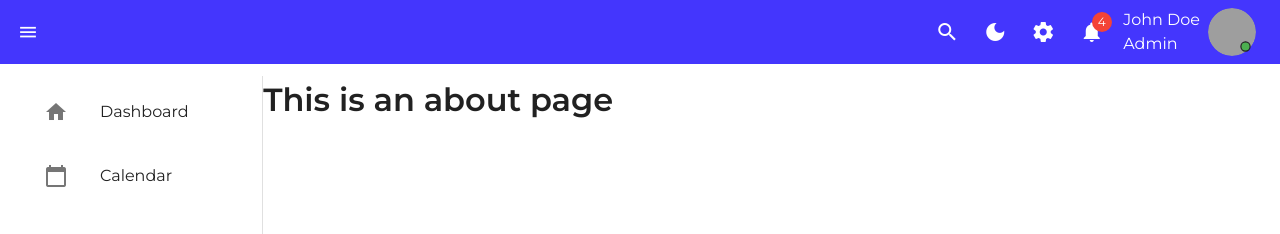
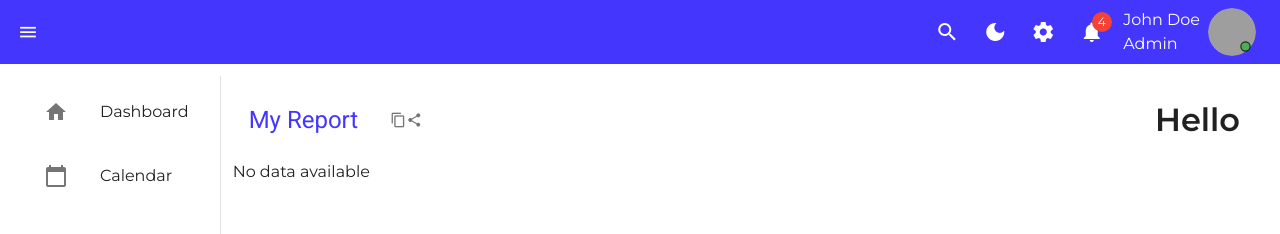
Before and after one commit to matiassemelman/edmachinachallenge, a Vue app: page /reports in a window 1280 px wide. Shown: the top 234 px of the page. Built offline with nearby package versions, Linux system fonts and the light colour scheme; grey boxes are pictures that could not be loaded.

Commit message:
Feature: Add data iterator header

```diff
--- a/src/views/ReportView.vue
+++ b/src/views/ReportView.vue
@@ -1,5 +1,27 @@
 <template>
-  <div class="about">
-    <h1>This is an about page</h1>
-  </div>
+   <v-container fluid>
+
+    <v-data-iterator
+      :items="desserts"
+      item-key="name"
+      :items-per-page="4"
+      hide-default-footer
+    >
+    <template v-slot:header>
+        <v-toolbar
+          class="mb-2"
+
+          flat
+        >
+          <v-toolbar-title class="primary--text headline mr-8">My Report</v-toolbar-title>
+
+          <v-icon small>content_copy</v-icon>
+          <v-icon small>share</v-icon>
+          <v-spacer></v-spacer>
+        <h1>Hello</h1>
+        </v-toolbar>
+      </template>
+
+    </v-data-iterator>
+  </v-container>
 </template>
```
